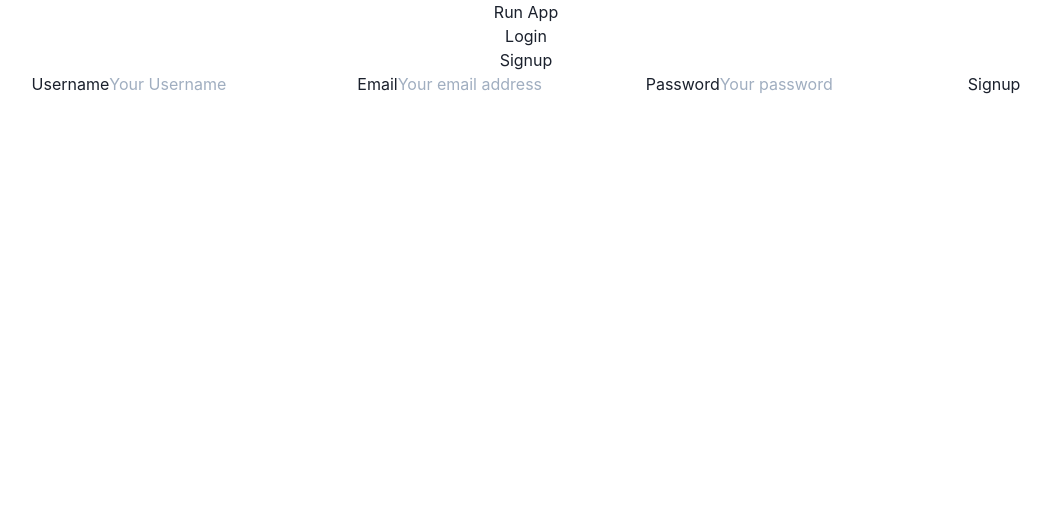
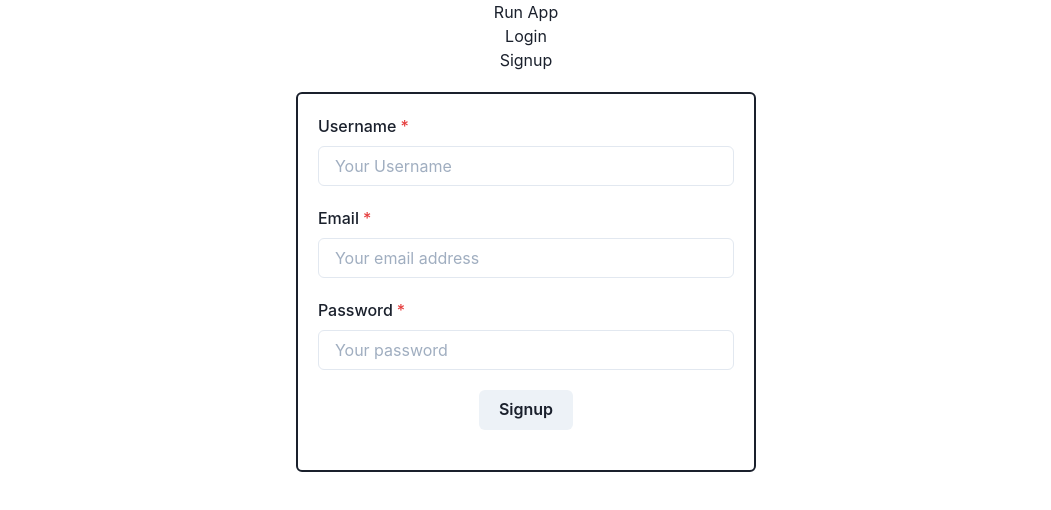
Before and after one commit to RyanMBelcher/run_app, a React (Create React App) app in the folder run_app/client/: page /signup in a window 1280 px wide. Shown: the top 510 px of the page, without its empty margins (114-1165 px from the left). Built offline with nearby package versions, Linux system fonts and the light colour scheme.

Commit message:
added inital formatting to login and signup pages

```diff
--- a/run_app/client/src/components/Login.js
+++ b/run_app/client/src/components/Login.js
@@ -10,7 +10,8 @@ import {
     VStack,
     Flex,
     Link,
-    Box
+    Box,
+    Spacer
 } from '@chakra-ui/react';
 import { LOGIN_USER } from '../utils/mutations';
 import Auth from '../utils/auth';
@@ -51,16 +52,18 @@ const LoginForm = () => {
     }
 
     return (
-        <Flex>
-            <VStack>
+        <Flex align='center' justify='center'>
+            <VStack
                 justify={'center'}
+                flexDir={'column'}
+            >
                 <Stack
                     flexDir='column'
                     justifyContent='center'
                     alignItems='center'
                 >
-                    <Container>
-                        <Box display='flex'>
+                    <Container display='flex' justifyContent='center' alignItems='center'>
+                        <Box border='2px' borderRadius='md' p='5' mt='5' display='flex'>
                             <form onSubmit={handleFormSubmit}>
                                 <FormControl id='email' isRequired>
                                     <FormLabel htmlFor='email'>Email</FormLabel>
@@ -72,6 +75,7 @@ const LoginForm = () => {
                                         value={userFormData.email}
                                         required
                                     />
+                                    <Spacer h='5' />
                                     <FormLabel htmlFor='password'>Password</FormLabel>
                                     <Input
                                         type='password'
@@ -81,10 +85,12 @@ const LoginForm = () => {
                                         value={userFormData.password}
                                         required
                                     />
-                                    <Button type='submit'
+                                    <Button
+                                        type='submit'
                                         // as={ReactLink}
                                         // to='/'
-                                        size='md'
+                                        p={5}
+                                        m={5}
                                     >
                                         Login
                                     </Button>
--- a/run_app/client/src/components/Signup.js
+++ b/run_app/client/src/components/Signup.js
@@ -2,7 +2,19 @@ import React, { useState } from 'react';
 import { useMutation } from '@apollo/client';
 import Auth from '../utils/auth';
 import { ADD_USER } from '../utils/mutations';
-
+import {
+    Input,
+    Container,
+    Button,
+    FormControl,
+    FormLabel,
+    Stack,
+    VStack,
+    Flex,
+    Link,
+    Box,
+    Spacer
+} from '@chakra-ui/react';
 
 const SignupForm = () => {
     const [userFormData, setUserFormData] = useState({ username: '', email: '', password: '' });
@@ -40,11 +52,22 @@ const SignupForm = () => {
     };
 
     return (
-        <div className='login-form'>
+        <Flex align='center' justify='center'>
+            <VStack
+                justify={'center'}
+                flexDir={'column'}
+            >
+                <Stack
+                    flexDir='column'
+                    justifyContent='center'
+                    alignItems='center'
+                >
+                    <Container>
+                        <Box border='2px' borderRadius='md' p='5' mt='5' display='flex'>
                             <form onSubmit={handleFormSubmit}>
-                <div className='login-input'>
-                    <label htmlFor='username'>Username</label>
-                    <input
+                                <FormControl id='username' isRequired>
+                                    <FormLabel htmlFor='username'>Username</FormLabel>
+                                    <Input
                                         type='text'
                                         placeholder='Your Username'
                                         name='username'
@@ -52,8 +75,9 @@ const SignupForm = () => {
                                         value={userFormData.username}
                                         required
                                     />
-                    <label htmlFor='email'>Email</label>
-                    <input
+                                    <Spacer h='5' />
+                                    <FormLabel htmlFor='email'>Email</FormLabel>
+                                    <Input
                                         type='email'
                                         placeholder='Your email address'
                                         name='email'
@@ -61,8 +85,9 @@ const SignupForm = () => {
                                         value={userFormData.email}
                                         required
                                     />
-                    <label htmlFor='password'>Password</label>
-                    <input
+                                    <Spacer h='5' />
+                                    <FormLabel htmlFor='password'>Password</FormLabel>
+                                    <Input
                                         type='password'
                                         placeholder='Your password'
                                         name='password'
@@ -70,12 +95,20 @@ const SignupForm = () => {
                                         value={userFormData.password}
                                         required
                                     />
-                    <button
-                        type='submit' className='signup-login-btn'>Signup
-                    </button>
-                </div>
+                                    <Button
+                                        type='submit'
+                                        p={5}
+                                        m={5}
+                                    >
+                                        Signup
+                                    </Button>
+                                </FormControl>
                             </form>
-        </div>
+                        </Box>
+                    </Container>
+                </Stack>
+            </VStack>
+        </Flex>
     );
 };
 
```
Lines whose indentation alone changed are shown as unchanged.
